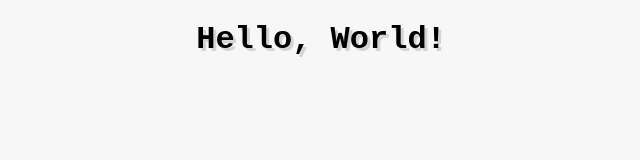
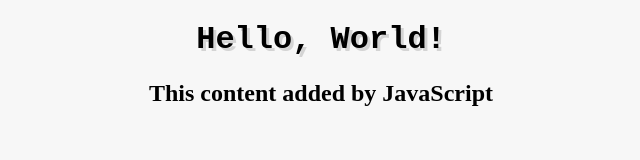
Before and after one commit to DavidMSands/preworkRepository, a plain HTML site: page index.html in a window 1280 px wide. Shown: the whole page, without its empty margins (319-959 px from the left). Drawn offline with Linux system fonts and the light colour scheme.

Commit message:
add script.js, conntect to indext.html, updated css

```diff
--- a/index.html
+++ b/index.html
@@ -6,5 +6,6 @@
 </head>
   <body>
     <h1>Hello, World!</h1>
+    <script src="./script.js"></script>
   </body>
 </html>
--- /dev/null
+++ b/script.js
@@ -0,0 +1,4 @@
+const h2 = document.createElement("h2");
+h2.textContent = "This content added by JavaScript";
+
+document.querySelector("body").appendChild(h2);
--- a/style.css
+++ b/style.css
@@ -6,3 +6,7 @@
     text-align: center;
     text-shadow: 3px 3px #d4d4d4;
 }
+h2 {
+    font-family: 'Times New Roman', Times, serif;
+    text-align: center;
+}
```
